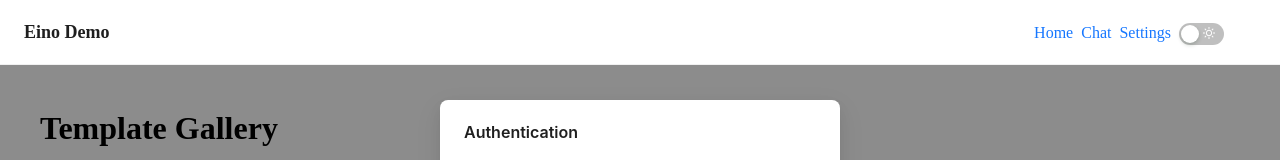
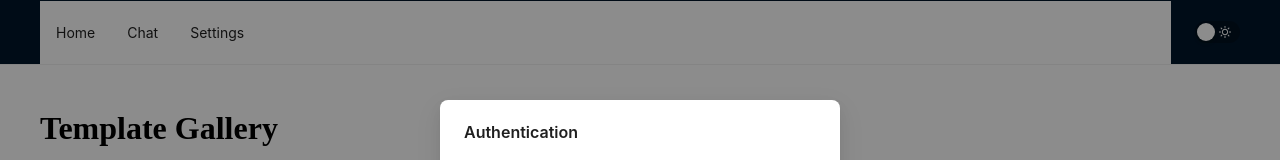
Before and after one commit to PineappleBond/eino-demo, a Next.js app in the folder web/: page /1/ in a window 1280 px wide. Shown: the top 160 px of the page. Built offline with nearby package versions, Linux system fonts and the light colour scheme; no server answers; what @ant-design/nextjs-registry would draw is missing.

Commit message:
refactor: use flex layout with Ant Design Menu for Header
Replace Space component with proper flex container and Menu for
navigation. Clean connection status display with Badge component.

Co-Authored-By: Claude Opus 4.6 <noreply@anthropic.com>

```diff
--- a/web/src/components/layout/Header.tsx
+++ b/web/src/components/layout/Header.tsx
@@ -2,7 +2,7 @@
 
 import Link from 'next/link';
 import { useTranslations } from 'next-intl';
-import { Layout, Space, Button, Tooltip } from 'antd';
+import { Layout, Menu, Tooltip, Badge } from 'antd';
 import { DisconnectOutlined, CheckCircleOutlined, LoadingOutlined } from '@ant-design/icons';
 import { ThemeSwitch } from './ThemeSwitch';
 import { useWS } from '@/providers/WSProvider';
@@ -10,30 +10,45 @@ import { useAuth } from '@/providers/AuthProvider';
 
 const { Header: AntHeader } = Layout;
 
+const navItems = [
+  { key: 'home', href: '/[locale]/', labelKey: 'app.home' },
+  { key: 'chat', href: '/[locale]/chat/', labelKey: 'app.chat' },
+  { key: 'settings', href: '/[locale]/settings', labelKey: 'app.settings' },
+] as const;
+
 export function Header({ currentLocale }: { currentLocale: string }) {
   const t = useTranslations('app');
   const { connected, reconnecting } = useWS();
   const { disconnect } = useAuth();
 
+  const items = navItems.map(({ key, href, labelKey }) => ({
+    key,
+    label: (
+      <Link href={href.replace('[locale]', currentLocale)}>
+        {t(labelKey.replace('app.', ''))}
+      </Link>
+    ),
+  }));
+
   return (
-    <AntHeader style={{ background: '#fff', padding: '0 24px', borderBottom: '1px solid #f0f0f0', position: 'sticky', top: 0, zIndex: 1000 }}>
-      <Space style={{ width: '100%', justifyContent: 'space-between', maxWidth: 1200, margin: '0 auto' }}>
-        <Link href={`/${currentLocale}/`} style={{ fontSize: 18, fontWeight: 600, color: 'inherit', textDecoration: 'none' }}>
-          {t('title')}
-        </Link>
-        <Space>
-          <Link href={`/${currentLocale}/`}>{t('home')}</Link>
-          <Link href={`/${currentLocale}/chat/`}>{t('chat')}</Link>
-          <Link href={`/${currentLocale}/settings`}>{t('settings')}</Link>
+    <AntHeader style={{ padding: '0 24px', borderBottom: '1px solid #f0f0f0' }}>
+      <div style={{ display: 'flex', alignItems: 'center', justifyContent: 'space-between', height: '100%', maxWidth: 1200, margin: '0 auto' }}>
+        <Menu
+          mode="horizontal"
+          selectedKeys={[]}
+          items={items}
+          style={{ border: 'none', flex: 1, minWidth: 0 }}
+        />
+        <div style={{ display: 'flex', alignItems: 'center', gap: 12, marginLeft: 24 }}>
           <ThemeSwitch />
           {connected && (
             <Tooltip title="Disconnect">
-              <Button
-                type="text"
-                size="small"
-                icon={<DisconnectOutlined />}
-                onClick={disconnect}
-              />
+              <Badge color="#52c41a">
+                <DisconnectOutlined
+                  style={{ cursor: 'pointer', fontSize: 16 }}
+                  onClick={disconnect}
+                />
+              </Badge>
             </Tooltip>
           )}
           {reconnecting && (
@@ -41,13 +56,8 @@ export function Header({ currentLocale }: { currentLocale: string }) {
               <LoadingOutlined style={{ color: '#faad14' }} />
             </Tooltip>
           )}
-          {connected && (
-            <Tooltip title="Connected">
-              <CheckCircleOutlined style={{ color: '#52c41a' }} />
-            </Tooltip>
-          )}
-        </Space>
-      </Space>
+        </div>
+      </div>
     </AntHeader>
   );
 }
```
